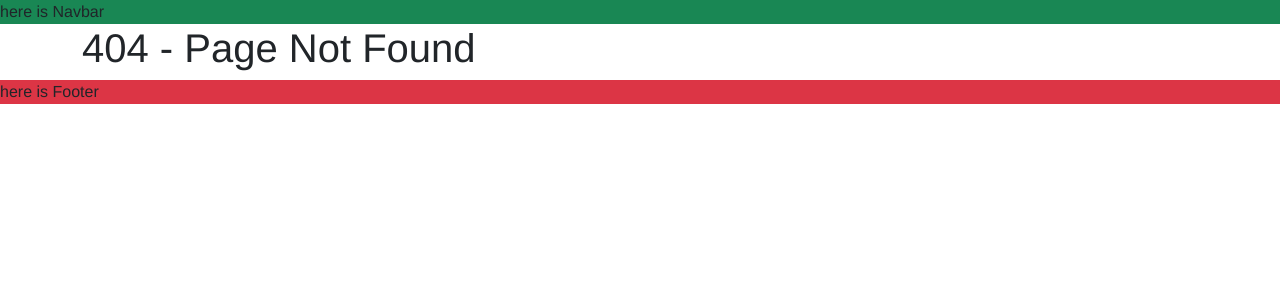
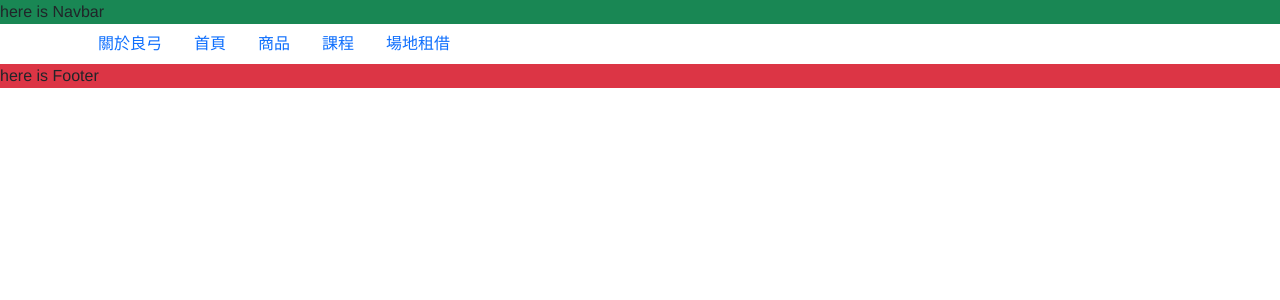
Before and after one commit to asmallgreen/final_project, a Next.js app in the folder client/: page /product/product in a window 1280 px wide. Before the commit this address had no page. Shown: the top 300 px of the page. Built offline with nearby package versions, Linux system fonts and the light colour scheme.

Commit message:
1813
bs測試檔

```diff
--- /dev/null
+++ b/client/src/pages/product/category/category.js
@@ -0,0 +1 @@
+//測試檔（產品類別）
--- /dev/null
+++ b/client/src/pages/product/product.js
@@ -0,0 +1,25 @@
+import Nav from 'react-bootstrap/Nav';
+
+function PublicNav() {
+  return (
+    <Nav defaultActiveKey="/home" as="ul">
+      <Nav.Item as="li">
+        <Nav.Link className='public-nav' href="/home">關於良弓</Nav.Link>
+      </Nav.Item>
+      <Nav.Item as="li">
+        <Nav.Link className='public-nav' eventKey="link-1">首頁</Nav.Link>
+      </Nav.Item>
+      <Nav.Item as="li">
+        <Nav.Link className='public-nav' eventKey="link-2">商品</Nav.Link>
+      </Nav.Item>
+      <Nav.Item as="li">
+        <Nav.Link className='public-nav' eventKey="link-2">課程</Nav.Link>
+      </Nav.Item>
+      <Nav.Item as="li">
+        <Nav.Link className='public-nav' eventKey="link-2">場地租借</Nav.Link>
+      </Nav.Item>
+    </Nav>
+  );
+}
+
+export default PublicNav;
```
